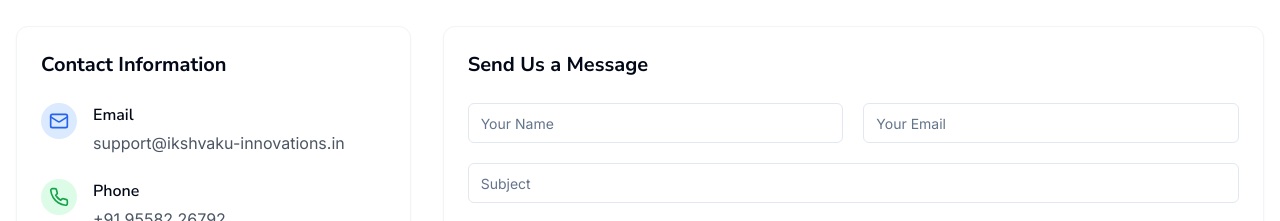
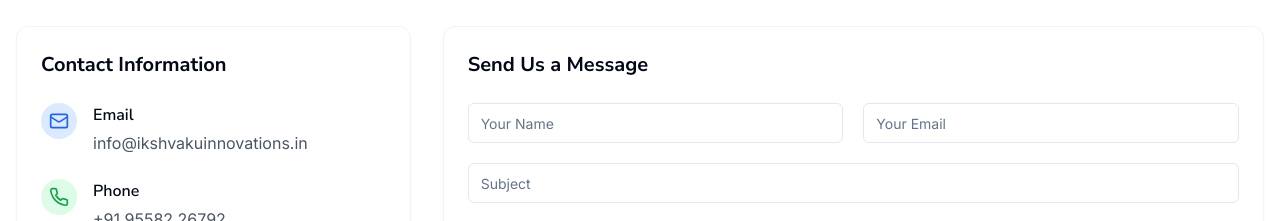
Before and after one commit to manas-jain09/placement-ace-platform, a React (Vite) app: page / in a window 1280 px wide. Shown: the part 5480-5701 px from the top of the page. Built offline with nearby package versions, Linux system fonts and the light colour scheme.

Commit message:
Update ContactSection.tsx

```diff
--- a/src/components/ContactSection.tsx
+++ b/src/components/ContactSection.tsx
@@ -33,7 +33,7 @@ const ContactSection = () => {
                   </div>
                   <div>
                     <h4 className="font-semibold mb-1">Email</h4>
-                    <p className="text-gray-600">support@ikshvaku-innovations.in</p>
+                    <p className="text-gray-600">info@ikshvakuinnovations.in</p>
                   </div>
                 </div>
 
```
